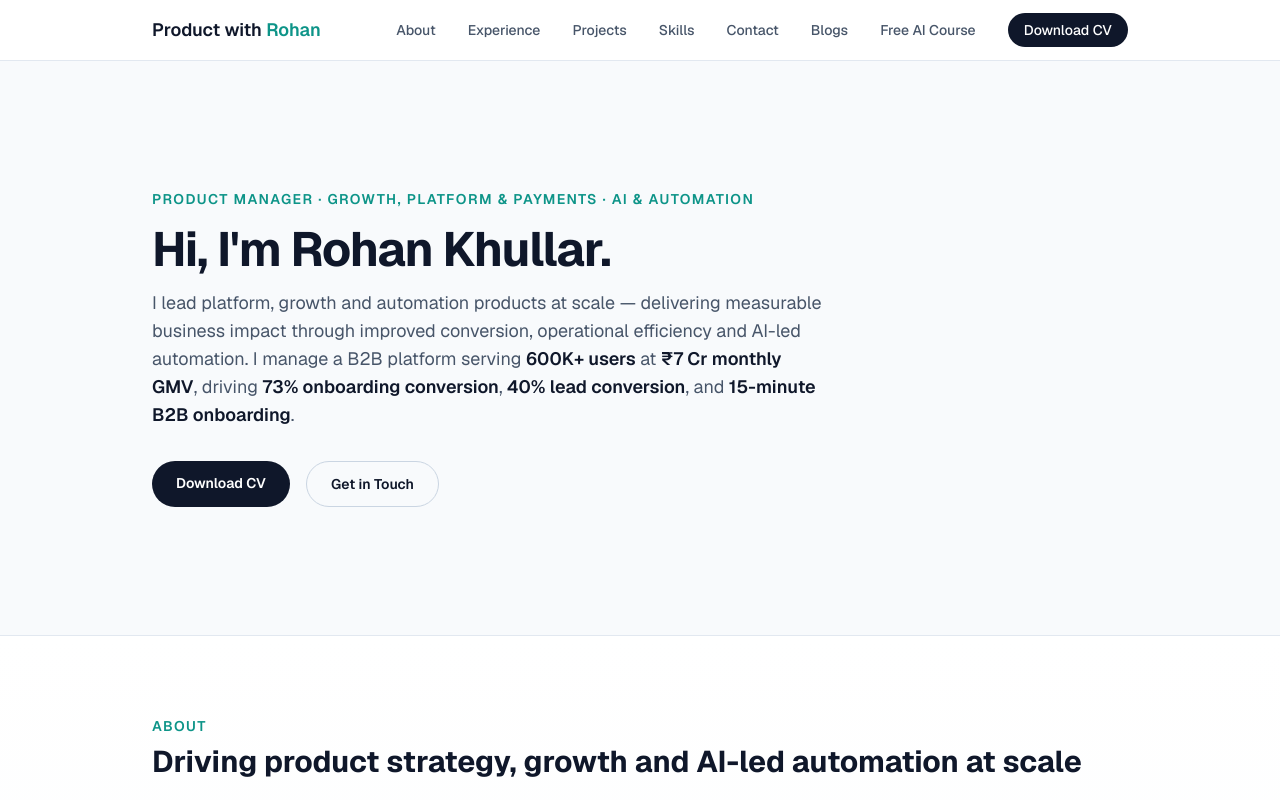
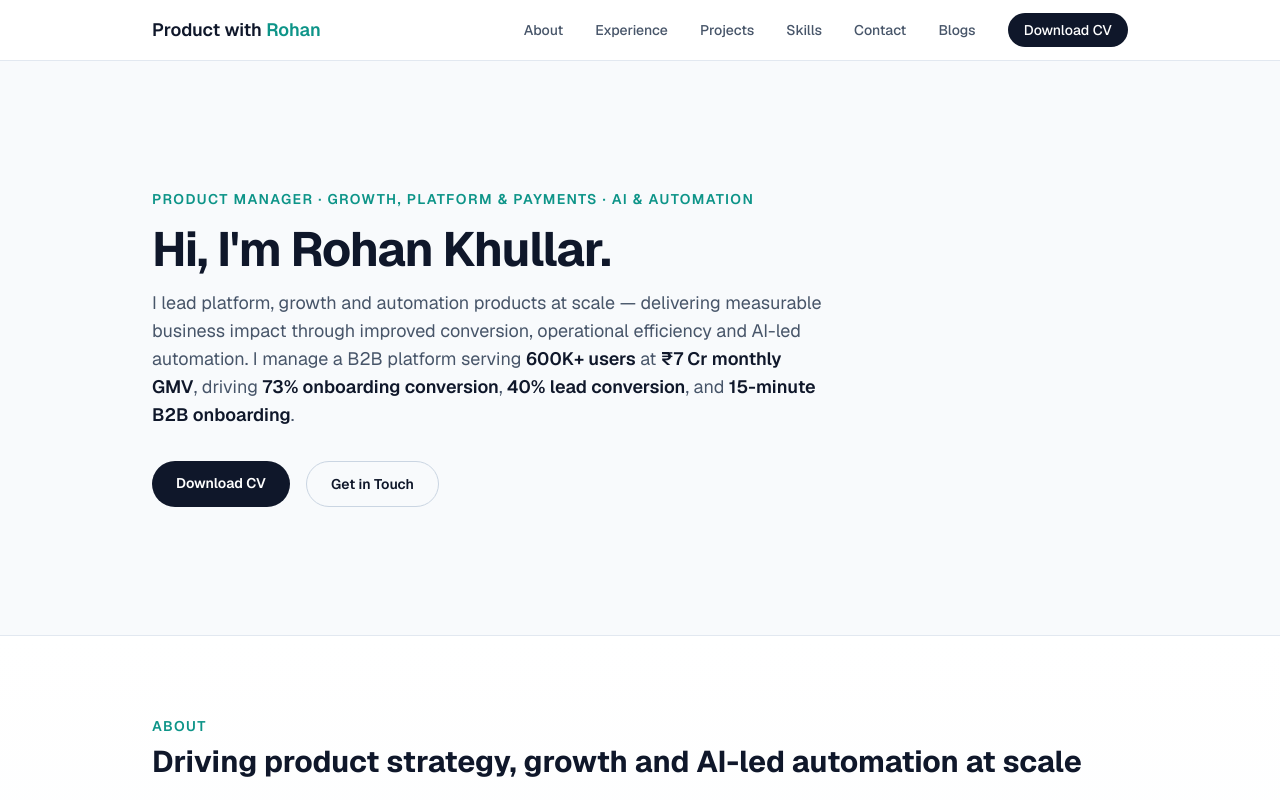
Before and after one commit to rohankhullar24-oss/product-with-rohan, a Next.js app: page / in a window 1280 px wide. Shown: the top 800 px of the page. Built offline with nearby package versions, Linux system fonts and the light colour scheme.

Commit message:
Hide course link from navbar - keep course accessible at /course but not promoted yet

```diff
--- a/src/components/Navbar.tsx
+++ b/src/components/Navbar.tsx
@@ -9,7 +9,6 @@ const links = [
   { href: "#skills", label: "Skills" },
   { href: "#contact", label: "Contact" },
   { href: "/blogs", label: "Blogs" },
-  { href: "/course", label: "Free AI Course" },
 ];
 
 export default function Navbar() {
```
